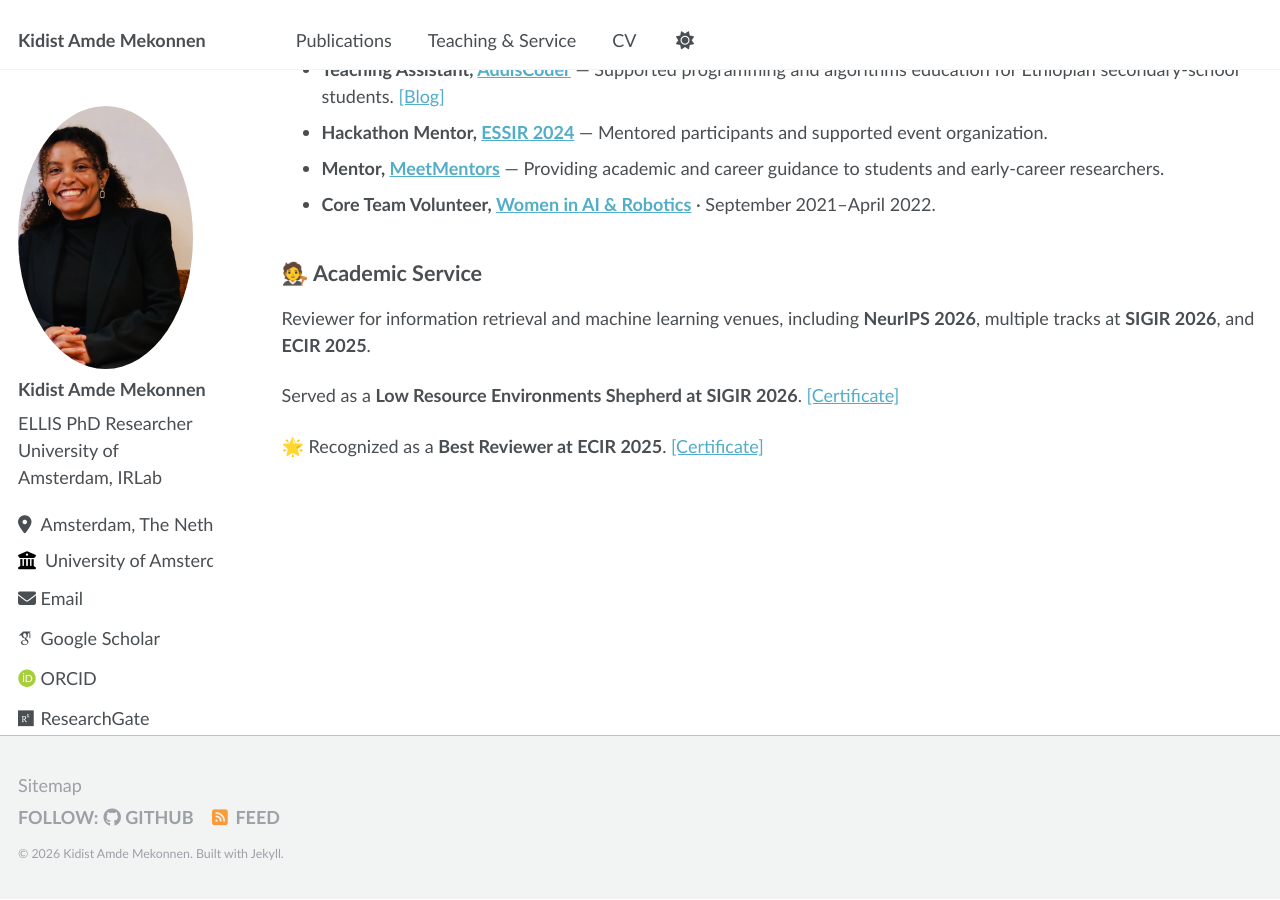
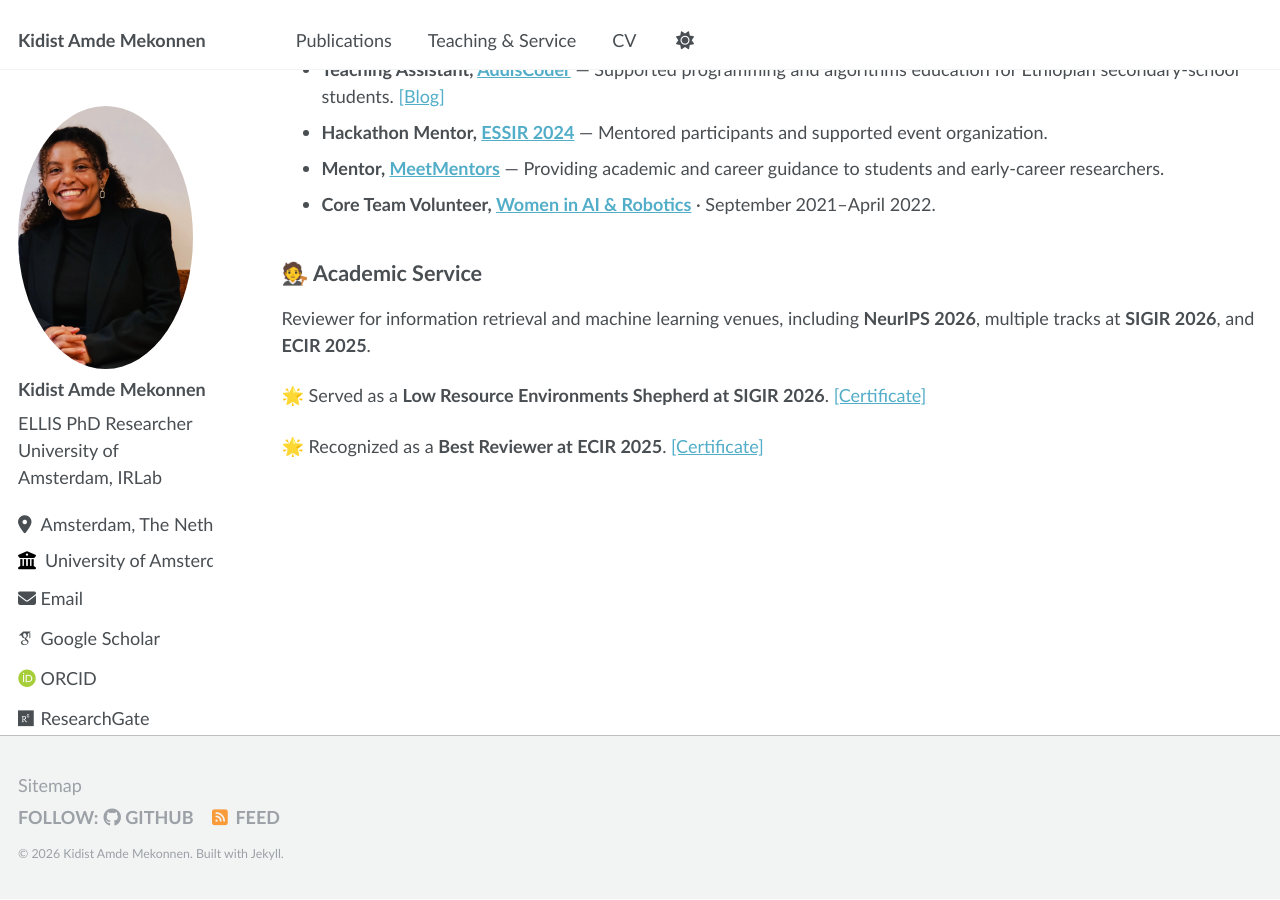
Before and after one commit to kidist-amde/kidist-amde.github.io, a Jekyll site: the page built from _pages/teaching.md, in a window 1280 px wide and 900 px high, scrolled down 1662 px. Built offline with Jekyll 4.4.1, drawn with Linux system fonts in a browser that asks for light colours; some web fonts are replaced.

```diff
--- a/_pages/teaching.md
+++ b/_pages/teaching.md
@@ -66,6 +66,6 @@ Supervising a thesis comparing lexical, dense, and hybrid retrieval methods acro
 
 Reviewer for information retrieval and machine learning venues, including **NeurIPS 2026**, multiple tracks at **SIGIR 2026**, and **ECIR 2025**.
 
-Served as a **Low Resource Environments Shepherd at SIGIR 2026**. [[Certificate]](/files/certificates/Scanned%20Document%2031-07-2026%20at%2015.14.19.pdf)
+🌟 Served as a **Low Resource Environments Shepherd at SIGIR 2026**. [[Certificate]](/files/certificates/Scanned%20Document%2031-07-2026%20at%2015.14.19.pdf)
 
 🌟 Recognized as a **Best Reviewer at ECIR 2025**. [[Certificate]](/files/certificates/ecir-2025-best-reviewer.png)
```
